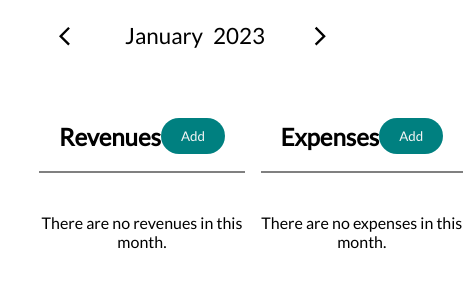
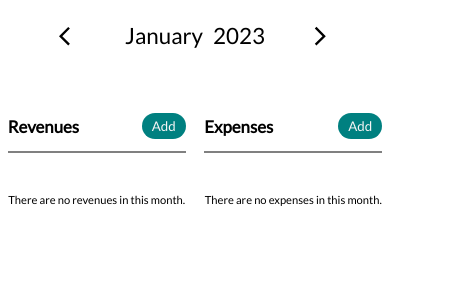
Before and after one commit to BlazejDuszynski/home_budget, a React (Create React App) app: page / in a window 390 px wide. Shown: the top 300 px of the page, 463 px wide, since content can reach past the window. Built offline with nearby package versions, Linux system fonts and the light colour scheme.

Commit message:
Entries and Main made responsive

```diff
--- a/src/Components/Layout/EntriesContainer.module.css
+++ b/src/Components/Layout/EntriesContainer.module.css
@@ -31,3 +31,21 @@
   border-top: 2px solid grey;
   margin: 0;
 }
+
+@media (max-width: 632px) {
+  .header {
+    padding: 0;
+  }
+}
+
+@media (max-width: 520px) {
+  .button {
+    padding: 5px 10px;
+  }
+}
+
+@media (max-width: 480px) {
+  .container {
+    font-size: 0.7em;
+  }
+}
--- a/src/Components/UI/Main.module.css
+++ b/src/Components/UI/Main.module.css
@@ -4,3 +4,9 @@
   gap: 5%;
   justify-content: space-evenly;
 }
+
+@media (max-width: 520px) {
+  .main {
+    padding: 30px 2%;
+  }
+}
```
